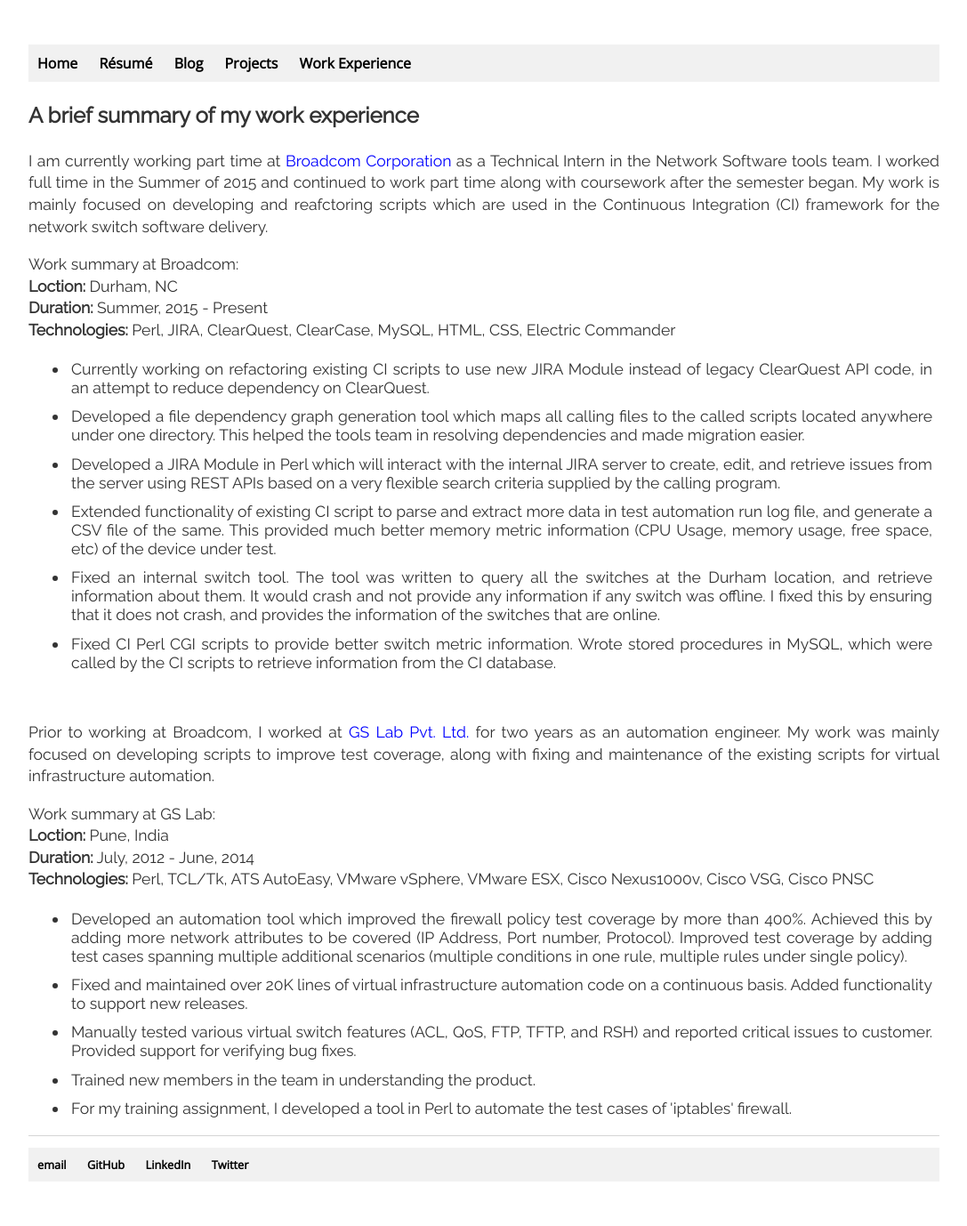
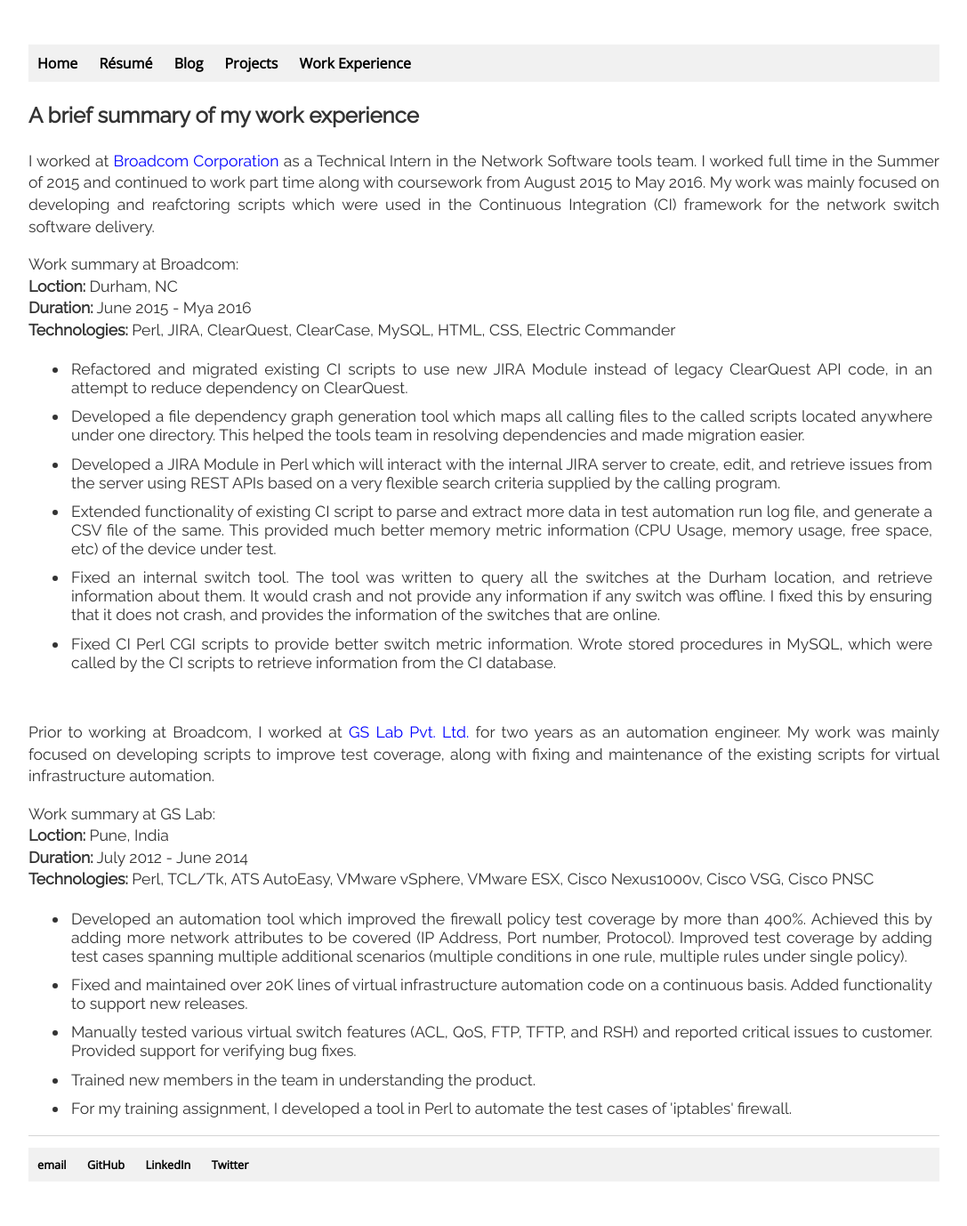
Before and after one commit to aneeshkher/aneeshkher.github.io, a Jekyll site: the page built from work_exp/index.html, in a window 1280 px wide. Shown: the whole page at 89% size, without its empty margins (96-1183 px from the left). Built offline with Jekyll 4.4.1, drawn with Linux system fonts in a browser that asks for light colours.

Commit message:
Update index.html

```diff
--- a/work_exp/index.html
+++ b/work_exp/index.html
@@ -6,9 +6,9 @@
 <p class="para_gen" style="font-size: 1.5em"><b>A brief summary of my work experience</b></p>
 
 <p class="work_ex_title">
-	I am currently working part time at <a class="res" href="https://www.broadcom.com">Broadcom Corporation</a> as a Technical Intern in the
-	Network Software tools team. I worked full time in the Summer of 2015 and continued to work part time along with coursework after the semester began.
-	My work is mainly focused on developing and reafctoring scripts which are used in the Continuous Integration (CI) framework for the network switch
+	I worked at <a class="res" href="https://www.broadcom.com">Broadcom Corporation</a> as a Technical Intern in the
+	Network Software tools team. I worked full time in the Summer of 2015 and continued to work part time along with coursework from August 2015 to May 2016.
+	My work was mainly focused on developing and reafctoring scripts which were used in the Continuous Integration (CI) framework for the network switch
 	software delivery.
 </p>
 
@@ -16,13 +16,13 @@
 	<div class="work_ex_title">
 		Work summary at Broadcom:<br>
 		<b>Loction:</b> Durham, NC<br>
-		<b>Duration:</b> Summer, 2015 - Present<br>
+		<b>Duration:</b> June 2015 - Mya 2016<br>
 		<b>Technologies:</b> Perl, JIRA, ClearQuest, ClearCase, MySQL, HTML, CSS, Electric Commander
 	</div>
 
 	<ul class="work_ex_text">
 		<li style="margin: 5px; padding: 3px">
-			Currently working on refactoring existing CI scripts to use new JIRA Module instead of legacy ClearQuest API code, in an attempt
+			Refactored and migrated existing CI scripts to use new JIRA Module instead of legacy ClearQuest API code, in an attempt
 			to reduce dependency on ClearQuest.
 		</li>
 		<li style="margin: 5px; padding: 3px">
@@ -58,7 +58,7 @@
 	<div class="work_ex_title">
 		Work summary at GS Lab:<br>
 		<b>Loction:</b> Pune, India<br>
-		<b>Duration:</b> July, 2012 - June, 2014<br>
+		<b>Duration:</b> July 2012 - June 2014<br>
 		<b>Technologies:</b> Perl, TCL/Tk, ATS AutoEasy, VMware vSphere, VMware ESX, Cisco Nexus1000v, Cisco VSG, Cisco PNSC
 	</div>
 
```
